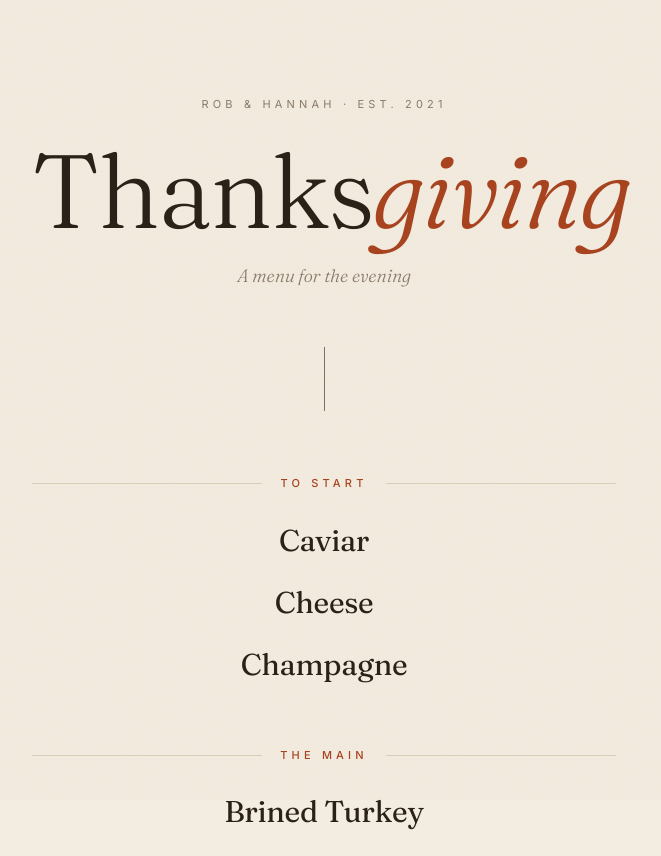
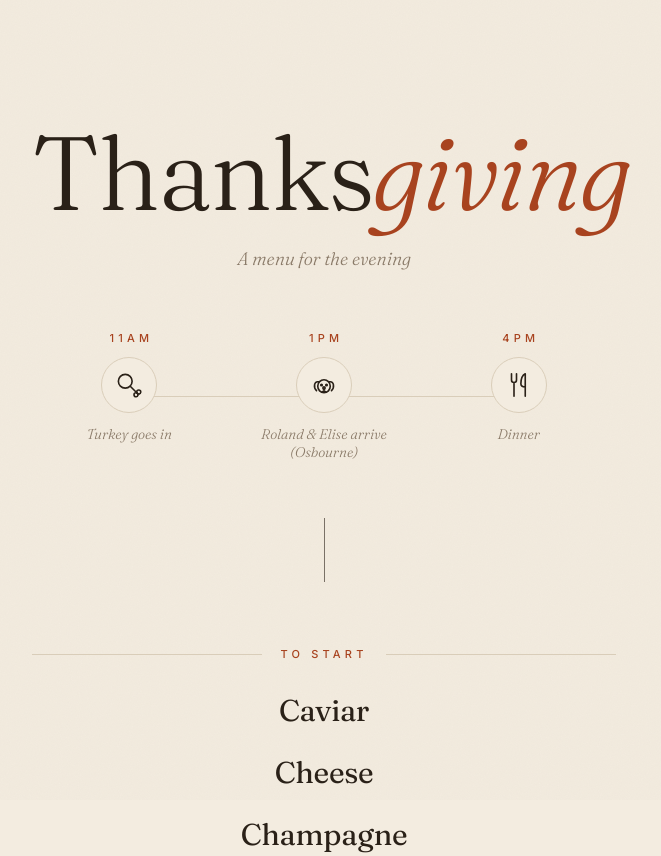
Before and after one commit to salty-api/robandhannah, a plain HTML site: page thanksgiving/index.html in a window 1280 px wide. Shown: the top 856 px of the page, without its empty margins (316-977 px from the left). Drawn offline with Linux system fonts and the light colour scheme.

Commit message:
Add timeline to Thanksgiving page, remove names
Co-Authored-By: Claude Sonnet 5.5 <noreply@anthropic.com>

```diff
--- a/thanksgiving/index.html
+++ b/thanksgiving/index.html
@@ -3,8 +3,8 @@
 <head>
 <meta charset="utf-8">
 <meta name="viewport" content="width=device-width, initial-scale=1">
-<title>Thanksgiving | Rob &amp; Hannah</title>
-<meta name="description" content="Thanksgiving menu at Rob & Hannah's.">
+<title>Thanksgiving</title>
+<meta name="description" content="Thanksgiving menu.">
 <link rel="preconnect" href="https://fonts.googleapis.com">
 <link rel="preconnect" href="https://fonts.gstatic.com" crossorigin>
 <link href="https://fonts.googleapis.com/css2?family=Fraunces:ital,opsz,wght@0,9..144,300;0,9..144,400;1,9..144,300;1,9..144,400&family=Inter:wght@300;400;500&display=swap" rel="stylesheet">
@@ -69,6 +69,55 @@
     margin: 56px auto 8px;
     opacity: .6;
   }
+  .timeline {
+    list-style: none;
+    display: flex;
+    justify-content: space-between;
+    position: relative;
+    margin-top: 56px;
+  }
+  .timeline::before {
+    content: "";
+    position: absolute;
+    left: 16%; right: 16%;
+    top: 66px;
+    height: 1px;
+    background: var(--rule);
+  }
+  .timeline li {
+    flex: 1;
+    position: relative;
+    display: flex; flex-direction: column; align-items: center;
+  }
+  .timeline .time {
+    font-size: 11px;
+    letter-spacing: .38em;
+    text-transform: uppercase;
+    color: var(--accent);
+    font-weight: 500;
+    margin-right: -.38em;
+  }
+  .timeline svg {
+    width: 56px; height: 56px;
+    margin: 10px 0 12px;
+    padding: 12px;
+    background: var(--paper);
+    border: 1px solid var(--rule);
+    border-radius: 50%;
+    fill: none;
+    stroke: var(--ink);
+    stroke-width: 1.3;
+    stroke-linecap: round;
+    stroke-linejoin: round;
+    position: relative;
+  }
+  .timeline .cap {
+    font-family: "Fraunces", serif;
+    font-style: italic;
+    font-size: 14px;
+    line-height: 1.3;
+    color: var(--muted);
+  }
   section { margin-top: 64px; }
   h2 {
     font-size: 11px;
@@ -128,10 +177,27 @@
 <body>
 <main>
   <header>
-    <div class="eyebrow">Rob &amp; Hannah &middot; Est. 2021</div>
     <h1>Thanks<em>giving</em></h1>
     <div class="sub">A menu for the evening</div>
   </header>
+
+  <ol class="timeline" aria-label="Schedule">
+    <li>
+      <span class="time">11am</span>
+      <svg viewBox="0 0 24 24" aria-hidden="true"><circle cx="9" cy="9" r="5.5"/><path d="M13 13l6 6"/><circle cx="19.8" cy="17.6" r="1.6"/><circle cx="17.6" cy="19.8" r="1.6"/></svg>
+      <span class="cap">Turkey goes in</span>
+    </li>
+    <li>
+      <span class="time">1pm</span>
+      <svg viewBox="0 0 24 24" aria-hidden="true"><ellipse cx="12" cy="13" rx="5" ry="5.2"/><path d="M7.6 9.5C4 8.5 3.4 14 6 16.5M16.4 9.5C20 8.5 20.6 14 18 16.5"/><circle cx="10" cy="12" r=".6"/><circle cx="14" cy="12" r=".6"/><circle cx="12" cy="14.4" r=".9"/><path d="M12 15.3v1.4M10.6 17.2q1.4 1 2.8 0"/></svg>
+      <span class="cap">Roland &amp; Elise arrive<br>(Osbourne)</span>
+    </li>
+    <li>
+      <span class="time">4pm</span>
+      <svg viewBox="0 0 24 24" aria-hidden="true"><path d="M6 3v5a2 2 0 0 0 4 0V3M8 10v11"/><path d="M17 21V3c-2 1-3.5 4-3.5 8 0 1.5 1 2.5 3.5 2.5"/></svg>
+      <span class="cap">Dinner</span>
+    </li>
+  </ol>
 
   <div class="divider"></div>
 
@@ -160,7 +226,6 @@
 
   <footer>
     Thank you for being here.
-    <span>Rob &amp; Hannah</span>
   </footer>
 </main>
 </body>
```
